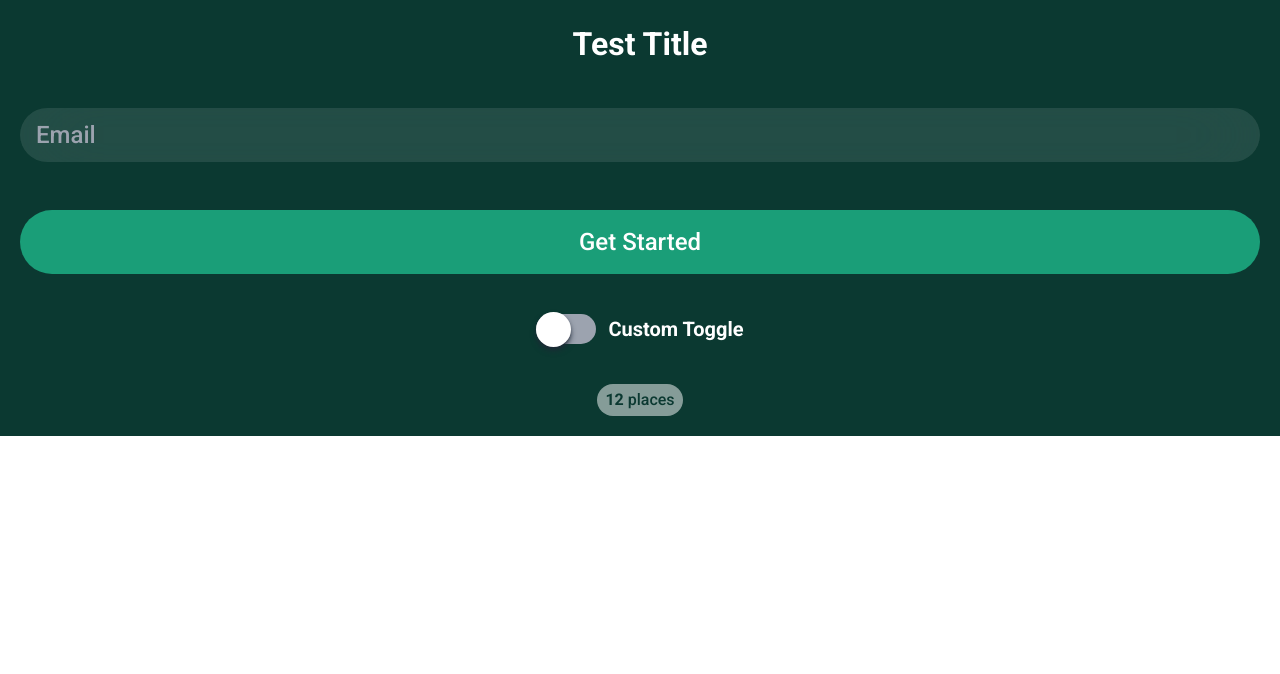
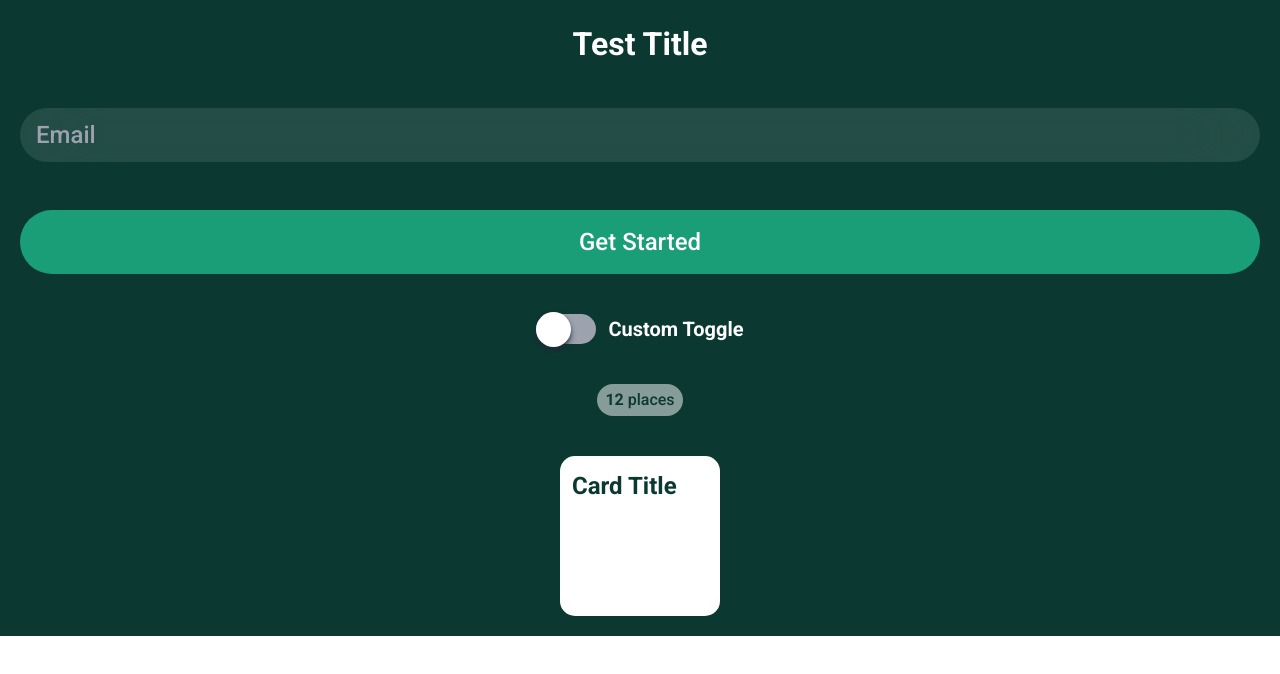
Before and after one commit to miruankodra/sera, an Angular app: page / in a window 1280 px wide. Shown: the top 674 px of the page. Built offline with nearby package versions, Linux system fonts and the light colour scheme.

Commit message:
Create Custom Card

```diff
--- /dev/null
+++ b/src/app/components/shared/se-card/se-card.component.html
@@ -0,0 +1,3 @@
+<div class="{{ width() }} {{ height() }} {{ bgColor() }} {{ border() }} rounded-[15px] p-3">
+  <ng-content></ng-content>
+</div>
--- /dev/null
+++ b/src/app/components/shared/se-card/se-card.component.ts
@@ -0,0 +1,15 @@
+import {Component, input} from '@angular/core';
+
+@Component({
+  selector: 'se-card',
+  standalone: true,
+  imports: [],
+  templateUrl: './se-card.component.html',
+  styleUrl: './se-card.component.scss'
+})
+export class SeCardComponent {
+  width = input('w-28');
+  height = input('h-28');
+  bgColor = input('bg-se-green');
+  border = input('border-none')
+}
--- a/src/app/pages/test/test.component.html
+++ b/src/app/pages/test/test.component.html
@@ -10,4 +10,7 @@
     <se-title color="text-se-green" size="text-[16px] mr-1">12</se-title>
     places
   </se-badge>
+  <se-card bgColor="bg-white" width="w-40" height="h-40">
+    <se-title size="text-[24px]" weight="font-bold" color="text-se-green">Card Title</se-title>
+  </se-card>
 </div>
```
Also changed, not shown: src/app/pages/test/test.component.ts (+3 -1 lines), src/app/components/shared/se-card/se-card.component.scss (added), 1 other file (tests, documents, lock files or other folders).
